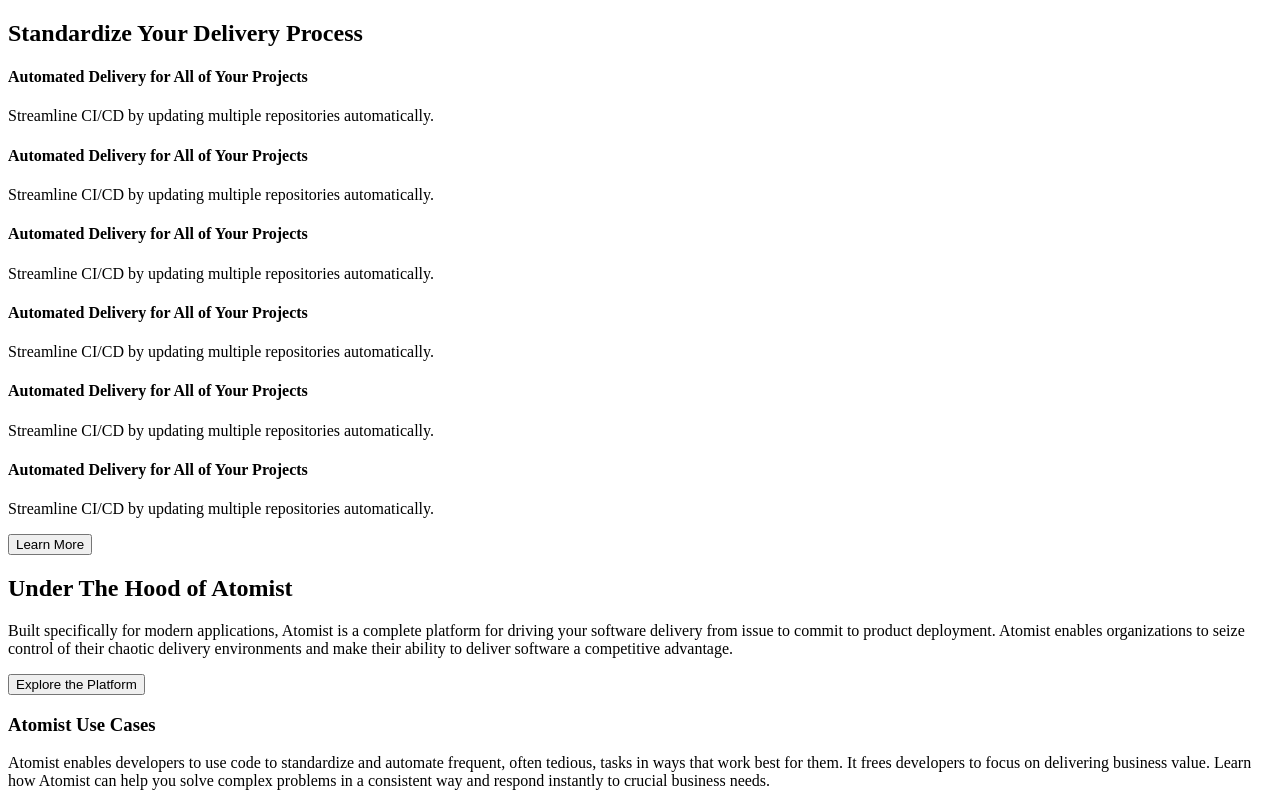
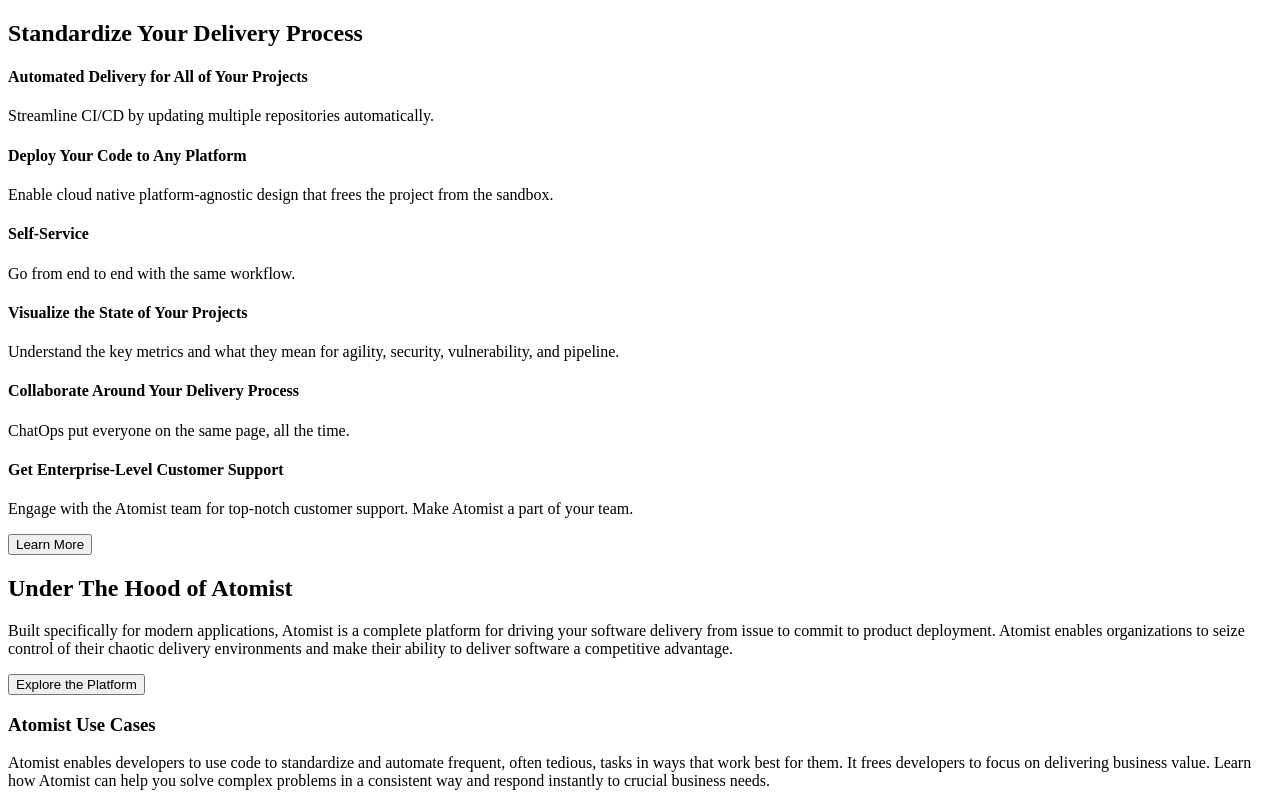
Before and after one commit to totallycrow/v11-toucans-team-11, a plain HTML site: page index.html in a window 1280 px wide. Shown: the top 800 px of the page. Drawn offline with Linux system fonts and the light colour scheme.

Commit message:
Fixed some html text

```diff
--- a/index.html
+++ b/index.html
@@ -17,28 +17,31 @@
         <p>Streamline CI/CD by updating multiple repositories automatically.</p>
       </div>
       <div>
-          <h4>Automated Delivery for All of Your Projects</h4>
-          <p>Streamline CI/CD by updating multiple repositories automatically.</p>
+          <h4>Deploy Your Code to Any Platform</h4>
+          <p>Enable cloud native platform-agnostic design that frees the project from
+            the sandbox.</p>
       </div>
       <div>
-          <h4>Automated Delivery for All of Your Projects</h4>
-          <p>Streamline CI/CD by updating multiple repositories automatically.</p>
+          <h4>Self-Service</h4>
+          <p>Go from end to end with the same workflow.</p>
       </div>
       <div>
-          <h4>Automated Delivery for All of Your Projects</h4>
-          <p>Streamline CI/CD by updating multiple repositories automatically.</p>
+          <h4>Visualize the State of Your Projects</h4>
+          <p>Understand the key metrics and what they mean for agility, security,
+            vulnerability, and pipeline.</p>
       </div>
       <div>
-          <h4>Automated Delivery for All of Your Projects</h4>
-          <p>Streamline CI/CD by updating multiple repositories automatically.</p>
+          <h4>Collaborate Around Your Delivery Process</h4>
+          <p>ChatOps put everyone on the same page, all the time.</p>
       </div>
       <div>
-          <h4>Automated Delivery for All of Your Projects</h4>
-          <p>Streamline CI/CD by updating multiple repositories automatically.</p>
+          <h4>Get Enterprise-Level Customer Support</h4>
+          <p>Engage with the Atomist team for top-notch customer support. Make Atomist
+            a part of your team.</p>
       </div>
     </div>
 
-    <button type="button" name="button">Learn More</button>
+    <button class="btn" type="button" name="button">Learn More</button>
 
     <div>
       <h2>Under The Hood of Atomist</h2>
@@ -46,7 +49,7 @@
         for driving your software delivery from issue to commit to product deployment.
         Atomist enables organizations to seize control of their chaotic delivery environments
         and make their ability to deliver software a competitive advantage.</p>
-        <button type="button" name="button">Explore the Platform</button>
+        <button class="btn" type="button" name="button">Explore the Platform</button>
     </div>
 
     <div>
@@ -55,7 +58,7 @@
         often tedious, tasks in ways that work best for them. It frees developers to focus
         on delivering business value. Learn how Atomist can help you solve complex problems
         in a consistent way and respond instantly to crucial business needs. </p>
-        <button type="button" name="button">View Use Cases</button>
+        <button class="btn" type="button" name="button">View Use Cases</button>
     </div>
 
     <div>
```
